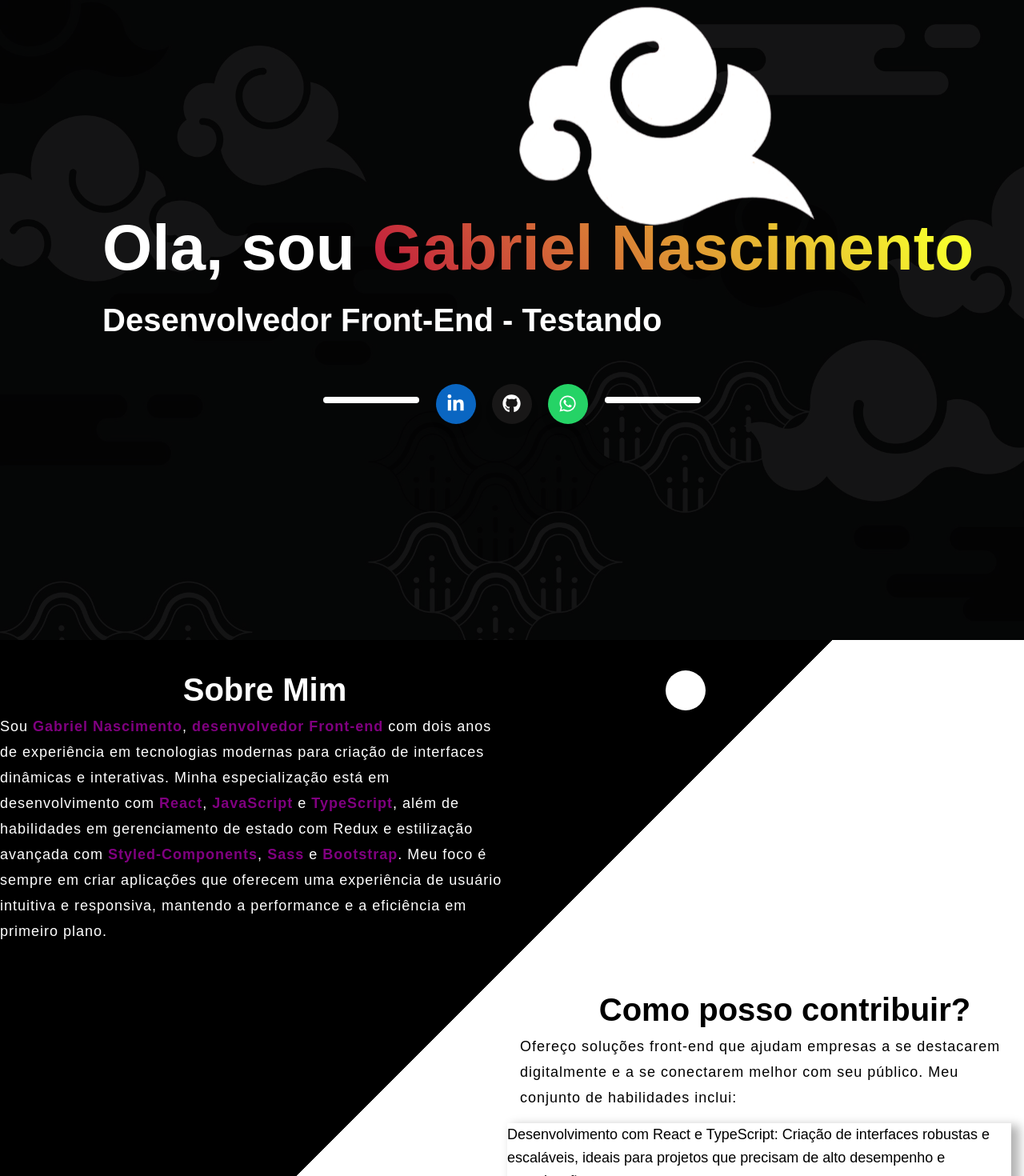
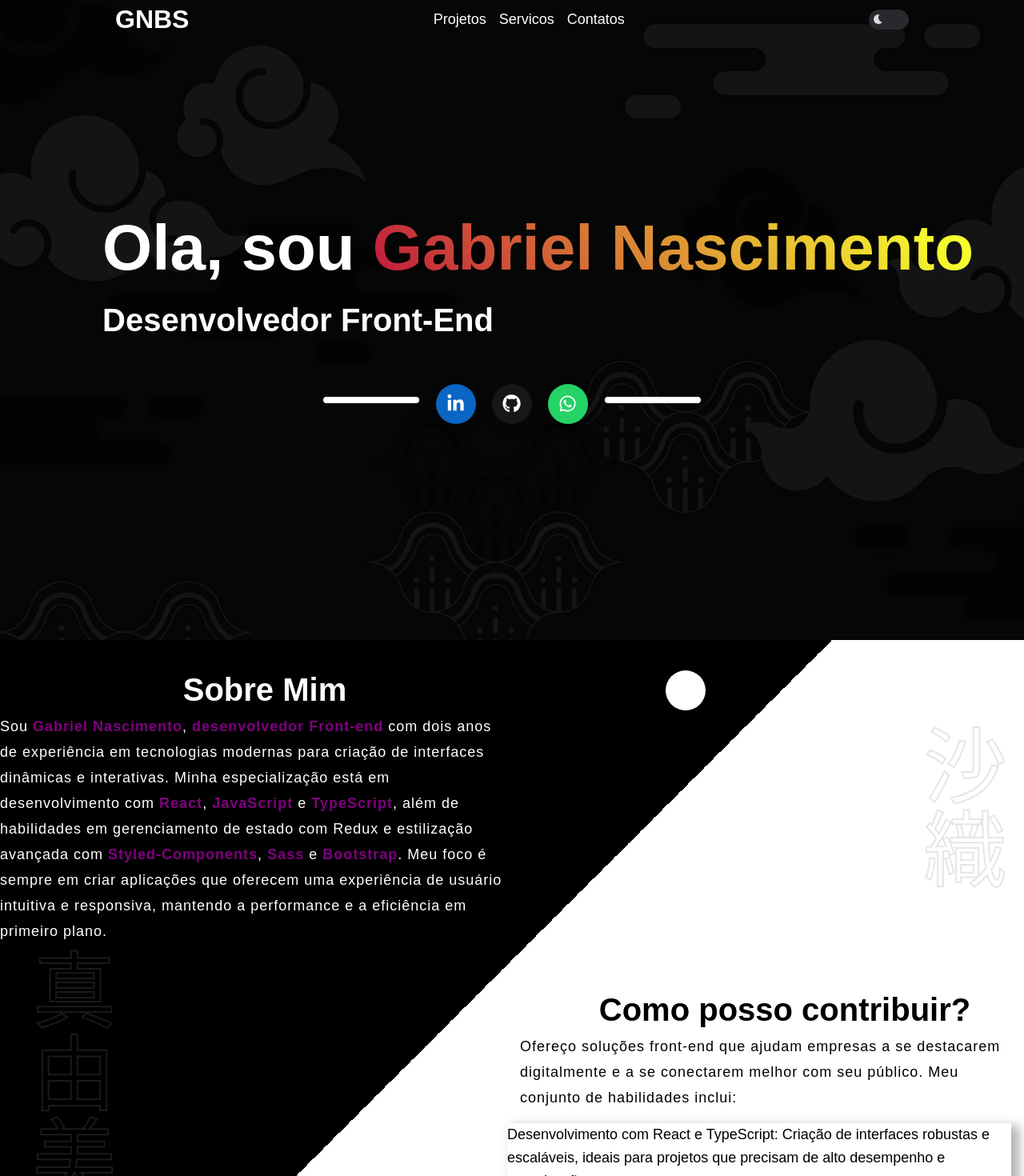
Before and after one commit to GabrielNBS/repository, a React (Create React App) app: page / in a window 1280 px wide. Shown: the top 1470 px of the page at 80% size. Built offline with nearby package versions, Linux system fonts and the light colour scheme.

Commit message:
style: add name on my daugthers

```diff
--- a/src/Components/Navbar/styles.ts
+++ b/src/Components/Navbar/styles.ts
@@ -8,7 +8,7 @@ export const Header = styled.header`
   padding: 0 1rem;
   justify-content: space-between;
   align-items: center;
-  z-index: 5;
+  z-index: 10;
   transition: transform ease-in-out 0.2s;
   border-radius: 2rem;
 
--- a/src/Containers/About/About.tsx
+++ b/src/Containers/About/About.tsx
@@ -5,9 +5,8 @@ import { Text } from '../../Components/Text/styles'
 export default function About() {
   return (
     <S.AboutSection>
-      {/* <Title className="centralized" as={'h2'} $medium>
-        Como posso colabora com sua empresa?
-      </Title> */}
+      <span>真由美</span>
+      <span>沙織</span>
       <div className="container">
         <S.AboutContainer>
           <Text as="h2">Sobre Mim</Text>
--- a/src/Containers/About/styles.ts
+++ b/src/Containers/About/styles.ts
@@ -14,6 +14,28 @@ export const AboutSection = styled.section`
     ${(props) => props.theme.background.primary} 50%,
     white 50%
   );
+
+  span:nth-child(1) {
+    position: absolute;
+    color: transparent;
+    font-size: 104px;
+    writing-mode: vertical-lr;
+    -webkit-text-stroke: 2px rgba(264, 264, 264, 0.1); /* Define o contorno */
+    left: 0;
+    bottom: 1em;
+    pointer-events: none;
+  }
+
+  span:nth-child(2) {
+    position: absolute;
+    color: transparent;
+    font-size: 104px;
+    writing-mode: vertical-lr;
+    -webkit-text-stroke: 2px rgba(0, 0, 0, 0.1); /* Define o contorno */
+    right: 0;
+    top: 1em;
+    pointer-events: none;
+  }
 
   h2 {
     color: white;
--- a/src/Containers/Hero/Hero.tsx
+++ b/src/Containers/Hero/Hero.tsx
@@ -14,10 +14,10 @@ export default function Hero() {
         <Text as="h1">
           Ola, sou <strong>Gabriel Nascimento</strong>
         </Text>
-        <Text as="h2">Desenvolvedor Front-End - Testando</Text>
+        <Text as="h2">Desenvolvedor Front-End</Text>
         <SocialNavBar />
         {/* <Circle className="rellax" data-rellax-speed="2" /> */}
-        <CloundVetor className="rellax" />
+        {/* <CloundVetor className="rellax" /> */}
       </div>
     </HeroSection>
   )
```
